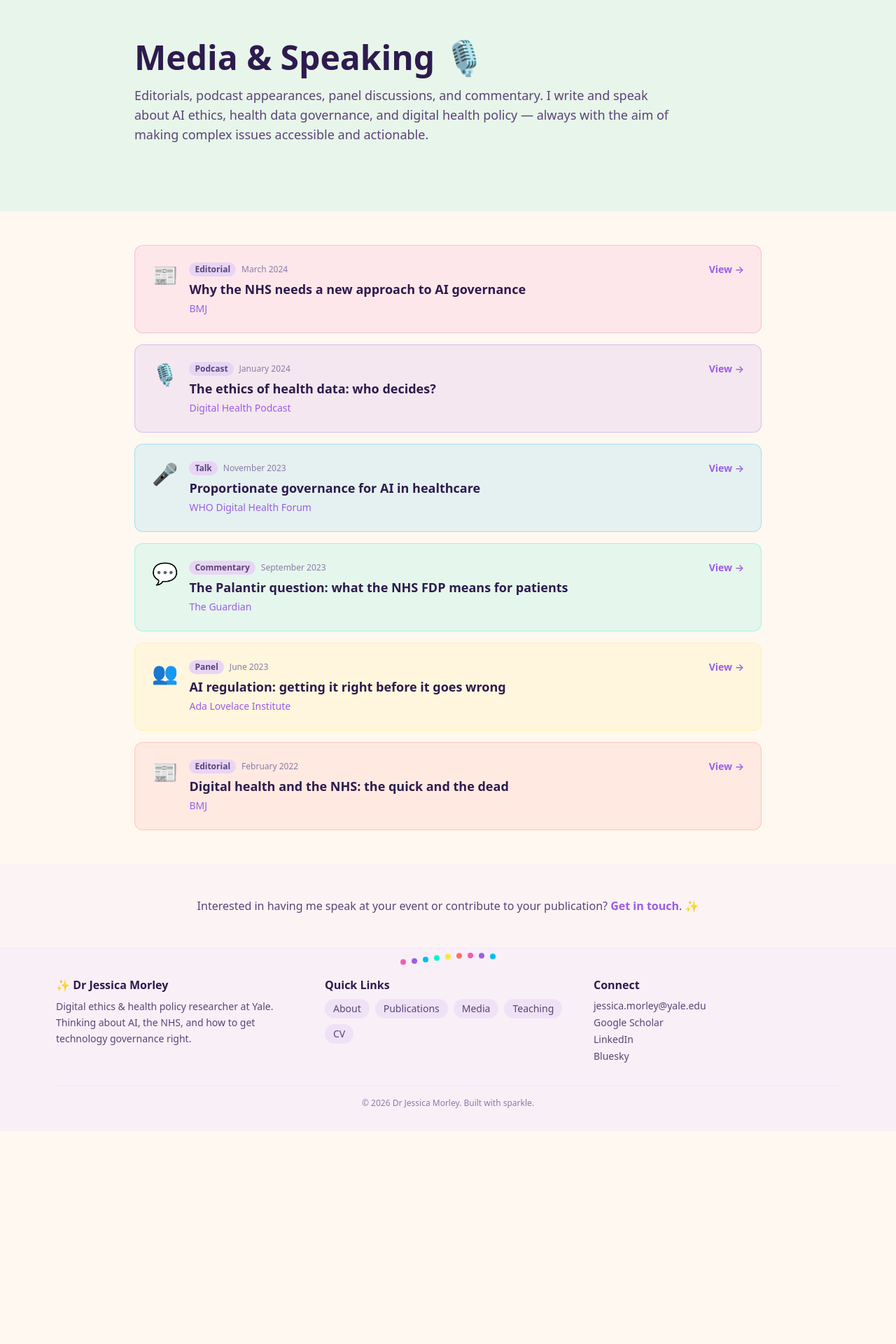
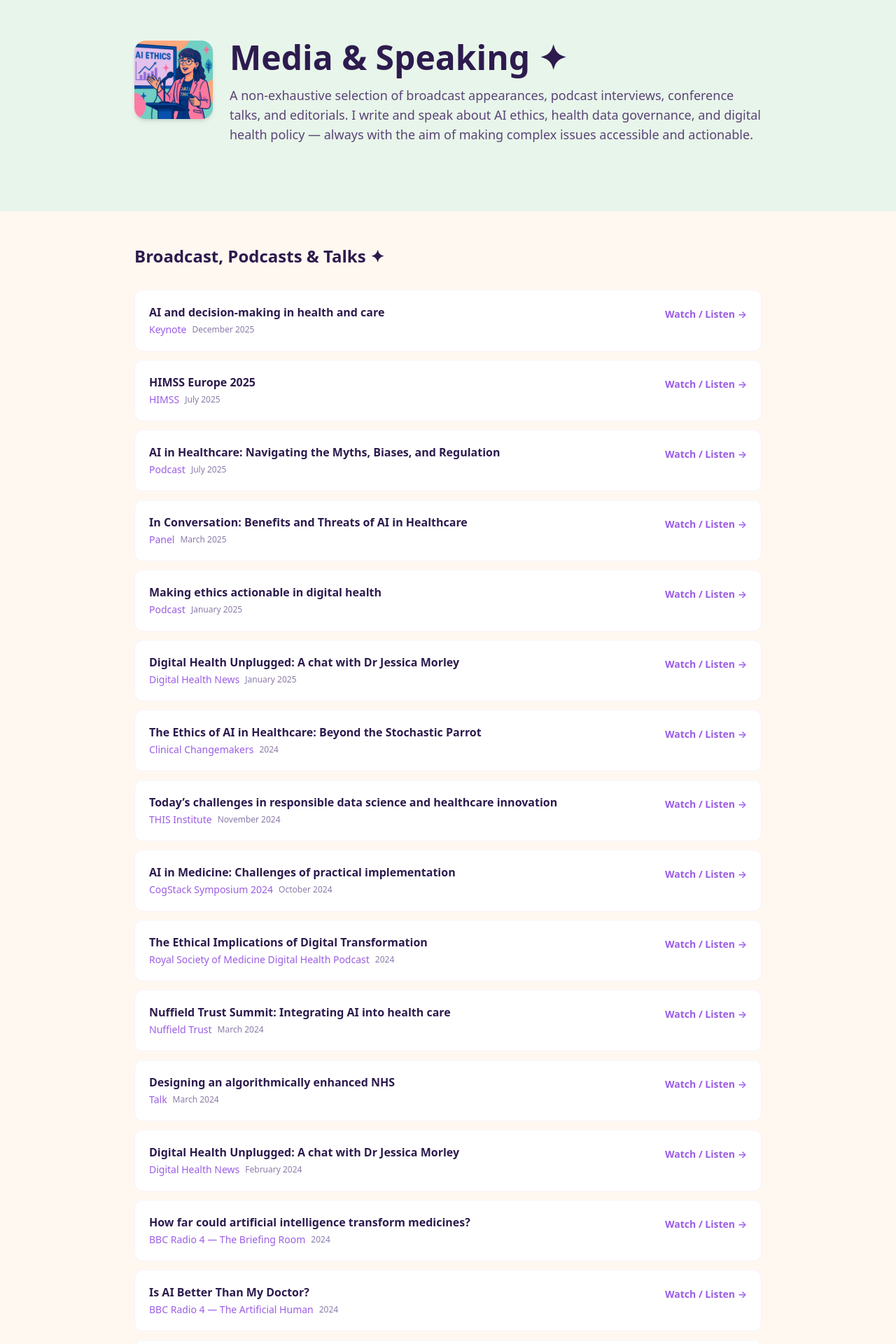
Before and after one commit to morleyjr1/personal-site, a Next.js app: page /media in a window 1280 px wide. Shown: the part 100-2020 px from the top of the page at 70% size. Before the commit the page ends 1716 px from the top, so only its background shows below. Built offline with nearby package versions, Linux system fonts and the light colour scheme.

Commit message:
Major update: Dr branding, images, footer links, and complete Media page with real content
Co-Authored-By: Claude Opus 4.6 (1M context) <noreply@anthropic.com>

```diff
--- a/src/app/media/page.tsx
+++ b/src/app/media/page.tsx
@@ -1,51 +1,248 @@
-const MEDIA_ITEMS = [
+import Image from "next/image";
+
+const BROADCAST_PODCASTS = [
   {
-    type: "Editorial",
-    title: "Why the NHS needs a new approach to AI governance",
-    outlet: "BMJ",
-    date: "March 2024",
-    emoji: "📰",
-    color: "bg-pop-pink/10 border-pop-pink/30",
+    title: "AI and decision-making in health and care",
+    outlet: "Keynote",
+    date: "December 2025",
+    url: "https://www.youtube.com/watch?v=Vl58PJKzD40",
   },
   {
-    type: "Podcast",
-    title: "The ethics of health data: who decides?",
-    outlet: "Digital Health Podcast",
-    date: "January 2024",
-    emoji: "🎙️",
-    color: "bg-pop-purple/10 border-pop-purple/30",
+    title: "HIMSS Europe 2025",
+    outlet: "HIMSS",
+    date: "July 2025",
+    url: "https://www.youtube.com/watch?v=aArybz9GJ8Y",
   },
   {
-    type: "Talk",
-    title: "Proportionate governance for AI in healthcare",
-    outlet: "WHO Digital Health Forum",
-    date: "November 2023",
-    emoji: "🎤",
-    color: "bg-pop-blue/10 border-pop-blue/30",
+    title: "AI in Healthcare: Navigating the Myths, Biases, and Regulation",
+    outlet: "Podcast",
+    date: "July 2025",
+    url: "https://www.youtube.com/watch?v=jW_p-w39wD8",
   },
   {
-    type: "Commentary",
-    title: "The Palantir question: what the NHS FDP means for patients",
-    outlet: "The Guardian",
-    date: "September 2023",
-    emoji: "💬",
-    color: "bg-pop-green/10 border-pop-green/30",
+    title: "In Conversation: Benefits and Threats of AI in Healthcare",
+    outlet: "Panel",
+    date: "March 2025",
+    url: "https://www.youtube.com/watch?v=i0iT2Bfh5Fc",
   },
   {
-    type: "Panel",
-    title: "AI regulation: getting it right before it goes wrong",
-    outlet: "Ada Lovelace Institute",
-    date: "June 2023",
-    emoji: "👥",
-    color: "bg-pop-yellow/10 border-pop-yellow/30",
+    title: "Making ethics actionable in digital health",
+    outlet: "Podcast",
+    date: "January 2025",
+    url: "https://www.youtube.com/watch?v=8ykoxDSM75g",
   },
   {
-    type: "Editorial",
-    title: "Digital health and the NHS: the quick and the dead",
-    outlet: "BMJ",
-    date: "February 2022",
-    emoji: "📰",
-    color: "bg-pop-coral/10 border-pop-coral/30",
+    title: "Digital Health Unplugged: A chat with Dr Jessica Morley",
+    outlet: "Digital Health News",
+    date: "January 2025",
+    url: "https://www.youtube.com/watch?v=ywVZDsPM8QQ",
+  },
+  {
+    title: "The Ethics of AI in Healthcare: Beyond the Stochastic Parrot",
+    outlet: "Clinical Changemakers",
+    date: "2024",
+    url: "https://www.youtube.com/watch?v=oKhEIZ9CM_s",
+  },
+  {
+    title: "Today\u2019s challenges in responsible data science and healthcare innovation",
+    outlet: "THIS Institute",
+    date: "November 2024",
+    url: "https://www.youtube.com/watch?v=KeGXBtUl2N4",
+  },
+  {
+    title: "AI in Medicine: Challenges of practical implementation",
+    outlet: "CogStack Symposium 2024",
+    date: "October 2024",
+    url: "https://www.youtube.com/watch?v=2hLU1eb7_AI",
+  },
+  {
+    title: "The Ethical Implications of Digital Transformation",
+    outlet: "Royal Society of Medicine Digital Health Podcast",
+    date: "2024",
+    url: "https://creators.spotify.com/pod/profile/rsmdhcouncil/episodes/The-Ethical-Implications-of-Digital-Transformation--With-Jess-Morley--Health-Data-Academic-at-Yale-Digital-Ethics-Centre-e2ikug5/a-a9je5st",
+  },
+  {
+    title: "Nuffield Trust Summit: Integrating AI into health care",
+    outlet: "Nuffield Trust",
+    date: "March 2024",
+    url: "https://www.youtube.com/watch?v=sR-jxUmxzKI",
+  },
+  {
+    title: "Designing an algorithmically enhanced NHS",
+    outlet: "Talk",
+    date: "March 2024",
+    url: "https://www.youtube.com/watch?v=fY5hSn426EE",
+  },
+  {
+    title: "Digital Health Unplugged: A chat with Dr Jessica Morley",
+    outlet: "Digital Health News",
+    date: "February 2024",
+    url: "https://www.digitalhealth.net/2024/02/digital-health-unplugged-a-chat-with-dr-jessica-morley/",
+  },
+  {
+    title: "How far could artificial intelligence transform medicines?",
+    outlet: "BBC Radio 4 \u2014 The Briefing Room",
+    date: "2024",
+    url: "https://www.bbc.co.uk/programmes/m0027tx8",
+  },
+  {
+    title: "Is AI Better Than My Doctor?",
+    outlet: "BBC Radio 4 \u2014 The Artificial Human",
+    date: "2024",
+    url: "https://www.bbc.co.uk/programmes/m001wxq2",
+  },
+  {
+    title: "Will Artificial Intelligence save the NHS?",
+    outlet: "The Aural Apothecary",
+    date: "2024",
+    url: "https://podcasts.apple.com/us/podcast/8-1-dr-jessica-morley-will-artificial-intelligence/id1552559905?i=1000723981251",
+  },
+  {
+    title: "Making medical data useful, ubiquitous and safe",
+    outlet: "Oxford Internet Institute",
+    date: "August 2023",
+    url: "https://www.youtube.com/watch?v=fFyDCNu3w0Q",
+  },
+  {
+    title: "Better, Broader, Safer: Using health data for research and analysis",
+    outlet: "Oxford Internet Institute",
+    date: "2022",
+    url: "https://www.oii.ox.ac.uk/news-events/videos/better-broader-safer-using-health-data-for-research-and-analysis/",
+  },
+  {
+    title: "NHS-R Podcast: Jess Morley",
+    outlet: "NHS-R Community",
+    date: "July 2022",
+    url: "https://nhsrcommunity.substack.com/p/nhs-r-podcast-jess-morley-1f5",
+  },
+  {
+    title: "Ethics in AI Seminar: Does AI threaten Human Autonomy?",
+    outlet: "Seminar",
+    date: "March 2021",
+    url: "https://www.youtube.com/watch?v=WISiQodom_8",
+  },
+  {
+    title: "Improving Healthcare Through AI",
+    outlet: "Podcast",
+    date: "March 2021",
+    url: "https://www.youtube.com/watch?v=OvhCqJYKfvM",
+  },
+  {
+    title: "Ethics and AI",
+    outlet: "Genomics England \u2014 Behind the Genes",
+    date: "2021",
+    url: "https://genomicsengland.podbean.com/e/jessica-morley/",
+  },
+  {
+    title: "Ethics of AI in Healthcare",
+    outlet: "Oxford Internet Institute Podcast",
+    date: "2021",
+    url: "https://podcasts.ox.ac.uk/1h-ethics-ai-healthcare",
+  },
+  {
+    title: "Ethical Guidelines for COVID-19 Digital Tracking and Tracing",
+    outlet: "Talk",
+    date: "June 2020",
+    url: "https://www.youtube.com/watch?v=3aa_TyYNY4M",
+  },
+  {
+    title: "COVID-19 apps and their ethical considerations",
+    outlet: "Panel",
+    date: "May 2020",
+    url: "https://www.youtube.com/watch?v=vCGpvkjtRQI",
+  },
+  {
+    title: "Jess Morley on NHSx & AI, data, algorithms in health and social care",
+    outlet: "Interview",
+    date: "February 2020",
+    url: "https://www.youtube.com/watch?v=83Sa94cPW2I",
+  },
+  {
+    title: "The voice of the patients in improving AI driven healthcare",
+    outlet: "IH19 Conference",
+    date: "December 2019",
+    url: "https://www.youtube.com/watch?v=fUayTcMLyJs",
+  },
+  {
+    title: "Futuremakers Podcast: Is AI good for our health?",
+    outlet: "Futuremakers",
+    date: "November 2019",
+    url: "https://www.youtube.com/watch?v=Gryq4ATs8KU",
+  },
+  {
+    title: "TeensInAI Accelerator 2019",
+    outlet: "NHSX",
+    date: "September 2019",
+    url: "https://www.youtube.com/watch?v=0lhmS51wWz0",
+  },
+  {
+    title: "One HealthTech Policy Series",
+    outlet: "One HealthTech (with Indra Joshi)",
+    date: "April 2019",
+    url: "https://www.youtube.com/watch?v=26mohZ65qAU",
+  },
+  {
+    title: "BBC Radio 4 \u2014 Rethink",
+    outlet: "BBC Radio 4",
+    date: "2019",
+    url: "https://www.bbc.com/audio/play/m0021bdl",
+  },
+  {
+    title: "The Algorithm Will See You Now: But Does It Care If You\u2019re A Dog?",
+    outlet: "CRAP Talks",
+    date: "November 2018",
+    url: "https://www.youtube.com/watch?v=p8SowCa02N8",
+  },
+];
+
+const BMJ_EDITORIALS = [
+  {
+    title: "Can a digital NHS be equitable?",
+    coauthors: "Barry, E., & Hiam, L.",
+    year: 2025,
+    ref: "BMJ, 389, r1317",
+  },
+  {
+    title: "Selling NHS patient data",
+    coauthors: "Hamilton, N., & Floridi, L.",
+    year: 2024,
+    ref: "BMJ, q420",
+  },
+  {
+    title: "Building infrastructure is key to unifying UK health data",
+    coauthors: "& Rocher, L.",
+    year: 2024,
+    ref: "BMJ, q2735",
+  },
+  {
+    title: "Unlocking NHS data requires public trust",
+    coauthors: "Crider, C., & Bramall-Stainer, K.",
+    year: 2024,
+    ref: "BMJ, q2494",
+  },
+  {
+    title: "A controversial new federated data platform for the NHS in England",
+    coauthors: "& Zhang, J.",
+    year: 2023,
+    ref: "BMJ, p2776",
+  },
+  {
+    title: "Generative AI for medical research",
+    coauthors: "DeVito, N. J., & Zhang, J.",
+    year: 2023,
+    ref: "BMJ, p1551",
+  },
+  {
+    title: "The poor performance of apps assessing skin cancer risk",
+    coauthors: "Floridi, L., & Goldacre, B.",
+    year: 2020,
+    ref: "BMJ, m428",
+  },
+  {
+    title: "Google Health and the NHS: Overcoming the trust deficit",
+    coauthors: "Taddeo, M., & Floridi, L.",
+    year: 2019,
+    ref: "The Lancet Digital Health, 1(8), e389",
   },
 ];
 
@@ -54,52 +251,93 @@ export default function Media() {
     <div className="page-enter">
       {/* Hero */}
       <section className="bg-mint/40 py-16 md:py-24 px-4">
-        <div className="max-w-4xl mx-auto">
+        <div className="max-w-4xl mx-auto flex items-start gap-6">
+          <Image
+            src="/images/presenting-ai-ethics.png"
+            alt="Speaking about AI ethics"
+            width={112}
+            height={112}
+            className="hidden md:block w-28 h-28 rounded-2xl object-cover shadow-md shrink-0"
+          />
+          <div>
             <h1 className="text-4xl md:text-5xl font-bold text-text-primary mb-4">
-            Media &amp; Speaking 🎙️
+              Media &amp; Speaking ✦
             </h1>
             <p className="text-lg text-text-secondary max-w-3xl">
-            Editorials, podcast appearances, panel discussions, and commentary.
-            I write and speak about AI ethics, health data governance, and
-            digital health policy — always with the aim of making complex issues
-            accessible and actionable.
+              A non-exhaustive selection of broadcast appearances, podcast
+              interviews, conference talks, and editorials. I write and speak
+              about AI ethics, health data governance, and digital health policy
+              &mdash; always with the aim of making complex issues accessible
+              and actionable.
             </p>
+          </div>
         </div>
       </section>
 
-      {/* Media items */}
+      {/* Broadcast, Podcasts & Talks */}
       <section className="py-12 px-4 bg-cream">
-        <div className="max-w-4xl mx-auto space-y-4">
-          {MEDIA_ITEMS.map((item, i) => (
-            <article
+        <div className="max-w-4xl mx-auto">
+          <h2 className="text-2xl font-bold text-text-primary mb-8">
+            Broadcast, Podcasts &amp; Talks ✦
+          </h2>
+          <div className="space-y-3">
+            {BROADCAST_PODCASTS.map((item, i) => (
+              <a
                 key={i}
-              className={`card-pop rounded-xl p-6 border ${item.color} glitter-hover cursor-pointer flex gap-4 items-start`}
+                href={item.url}
+                target="_blank"
+                rel="noopener noreferrer"
+                className="card-pop rounded-xl p-5 border border-lavender/30 bg-white glitter-hover flex gap-4 items-start block"
               >
-              <div className="text-3xl shrink-0">{item.emoji}</div>
-              <div className="flex-1">
-                <div className="flex flex-wrap items-center gap-2 mb-1">
-                  <span className="text-xs font-bold px-2 py-0.5 rounded-full bg-lavender text-text-secondary">
-                    {item.type}
-                  </span>
-                  <span className="text-xs text-text-light">{item.date}</span>
-                </div>
-                <h3 className="font-bold text-text-primary text-lg mb-1">
+                <div className="flex-1 min-w-0">
+                  <h3 className="font-bold text-text-primary mb-1 leading-snug">
                     {item.title}
                   </h3>
-                <p className="text-sm text-pop-purple font-medium">
+                  <div className="flex flex-wrap items-center gap-2">
+                    <span className="text-sm text-pop-purple font-medium">
                       {item.outlet}
+                    </span>
+                    <span className="text-xs text-text-light">
+                      {item.date}
+                    </span>
+                  </div>
+                </div>
+                <span className="text-pop-purple text-sm font-semibold shrink-0 hidden sm:block mt-1">
+                  Watch / Listen →
+                </span>
+              </a>
+            ))}
+          </div>
+        </div>
+      </section>
+
+      {/* BMJ Editorials */}
+      <section className="py-12 px-4 bg-light-lilac/30">
+        <div className="max-w-4xl mx-auto">
+          <h2 className="text-2xl font-bold text-text-primary mb-8">
+            BMJ Editorials ✦
+          </h2>
+          <div className="space-y-3">
+            {BMJ_EDITORIALS.map((item, i) => (
+              <div
+                key={i}
+                className="rounded-xl p-5 border border-pop-pink/20 bg-white"
+              >
+                <h3 className="font-bold text-text-primary mb-1 leading-snug">
+                  {item.title}
+                </h3>
+                <p className="text-sm text-text-secondary">
+                  <span className="font-semibold">Morley, J.,</span>{" "}
+                  {item.coauthors} ({item.year}). <em>{item.ref}</em>.
                 </p>
               </div>
-              <span className="text-pop-purple text-sm font-semibold shrink-0 hidden sm:block">
-                View →
-              </span>
-            </article>
             ))}
+          </div>
         </div>
       </section>
 
       {/* CTA */}
-      <section className="py-12 px-4 bg-light-lilac/30 text-center">
+      <section className="py-12 px-4 bg-cream text-center">
         <p className="text-text-secondary">
           Interested in having me speak at your event or contribute to your
           publication?{" "}
```
Lines whose indentation alone changed are shown as unchanged.
